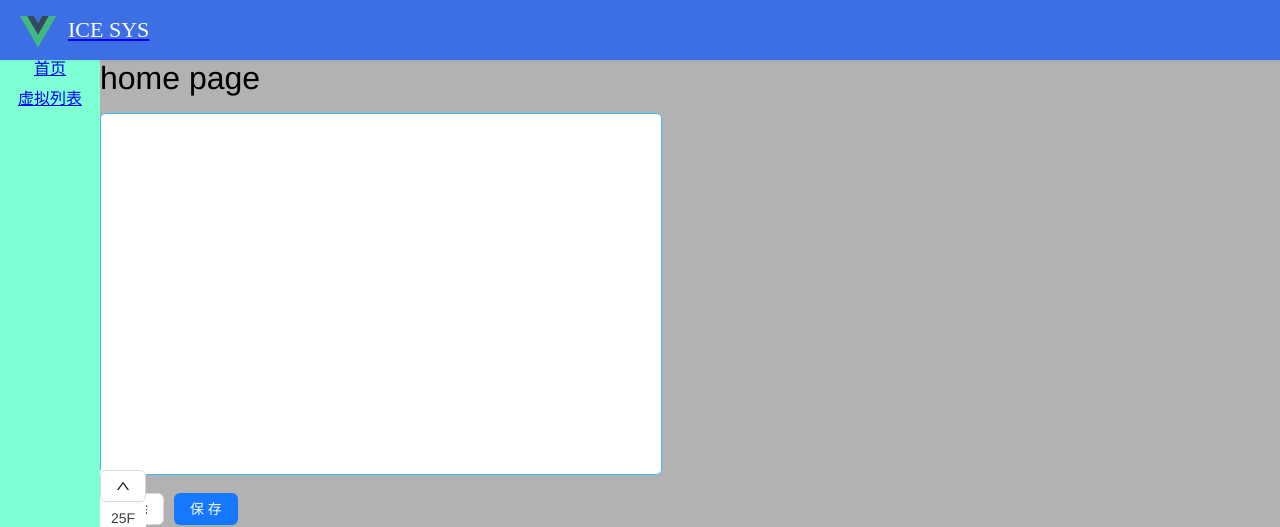
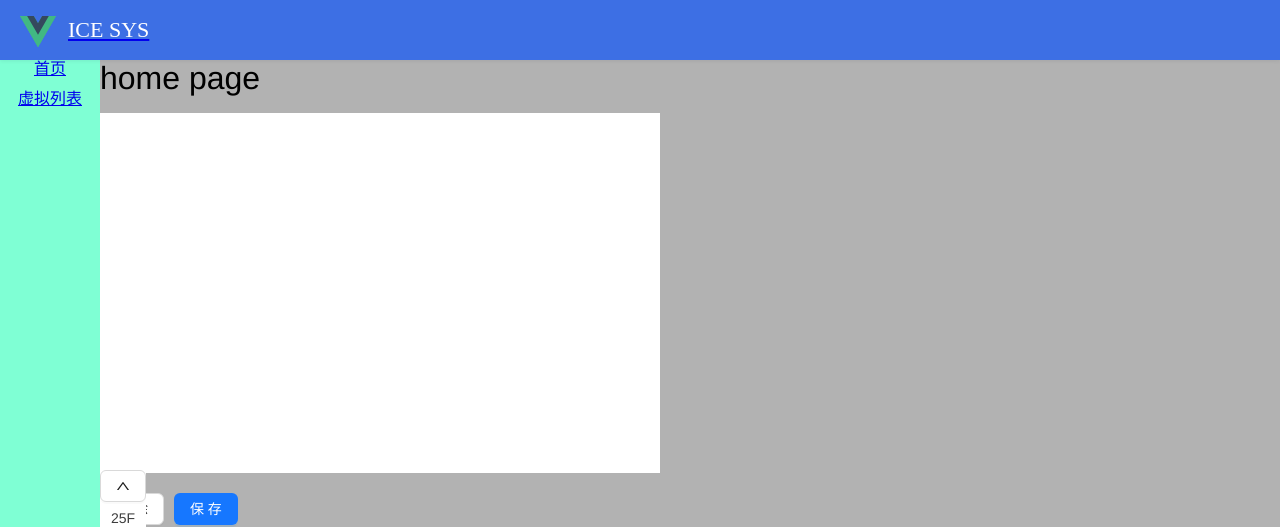
Before and after one commit to cation77/myVue3, a Vue app: page /#/home in a window 1280 px wide. Shown: the top 527 px of the page. Built offline with nearby package versions, Linux system fonts and the light colour scheme.

Commit message:
fix: signature download style

```diff
--- a/src/components/signature/index.vue
+++ b/src/components/signature/index.vue
@@ -9,7 +9,7 @@
       @mouseleave="handleMouseleave"
     ></canvas>
 
-    <canvas class="canvasBox previewCanvasBox" ref="previewRef"></canvas>
+    <canvas class="previewCanvasBox" ref="previewRef"></canvas>
     <div
       class="absolute flex items-center justify-end gap-[10px] top-[380px]"
       style=""
@@ -104,8 +104,8 @@ const handleClear = () => {
 };
 
 const handleSave = () => {
-  if (!canvasRef.value) return;
-  const dataUrl = canvasRef.value.toDataURL('image/png');
+  if (!previewRef.value) return;
+  const dataUrl = previewRef.value.toDataURL('image/png');
   const link = document.createElement('a');
   link.download = 'signature.png';
   link.href = dataUrl;
```
